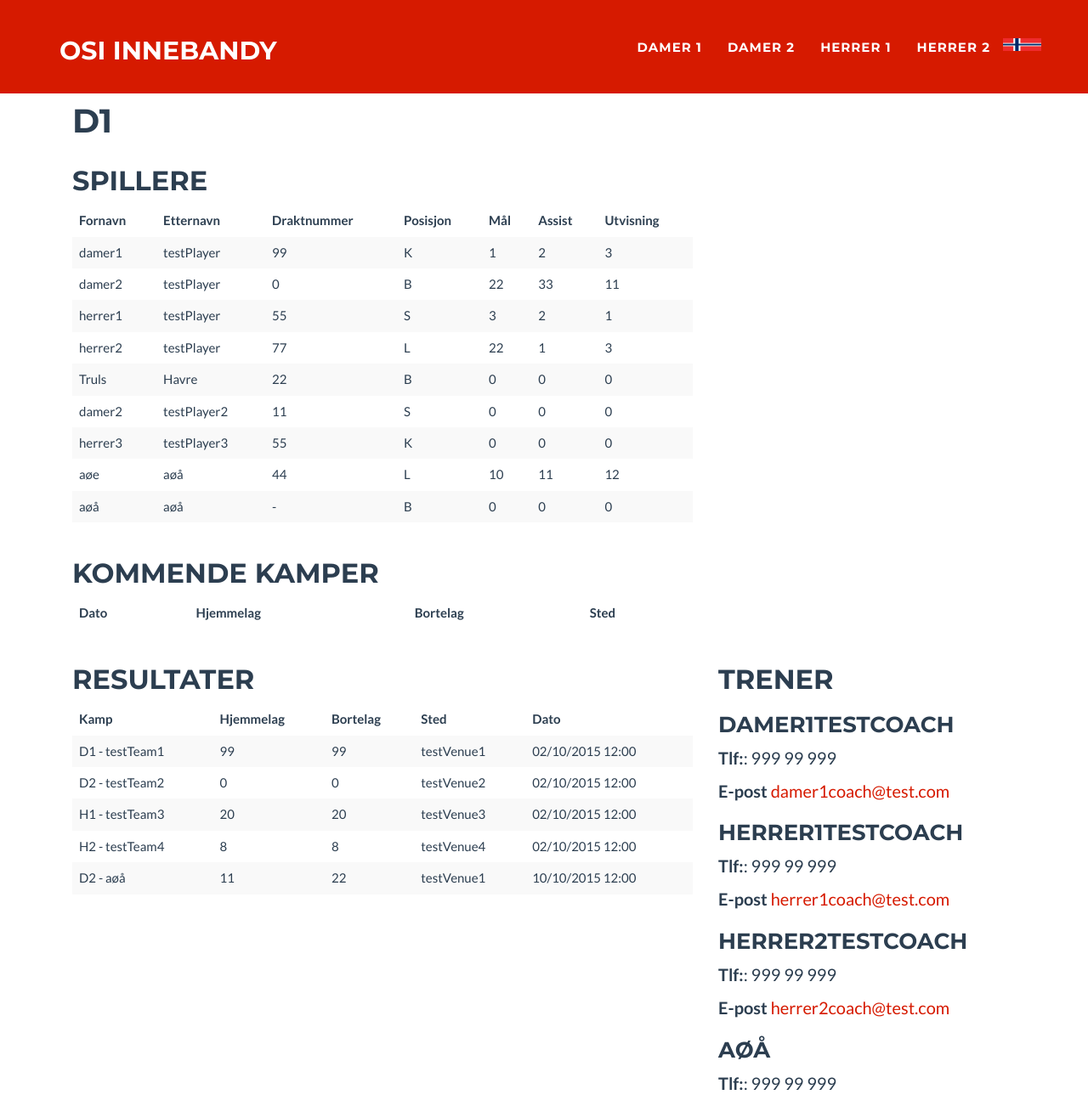
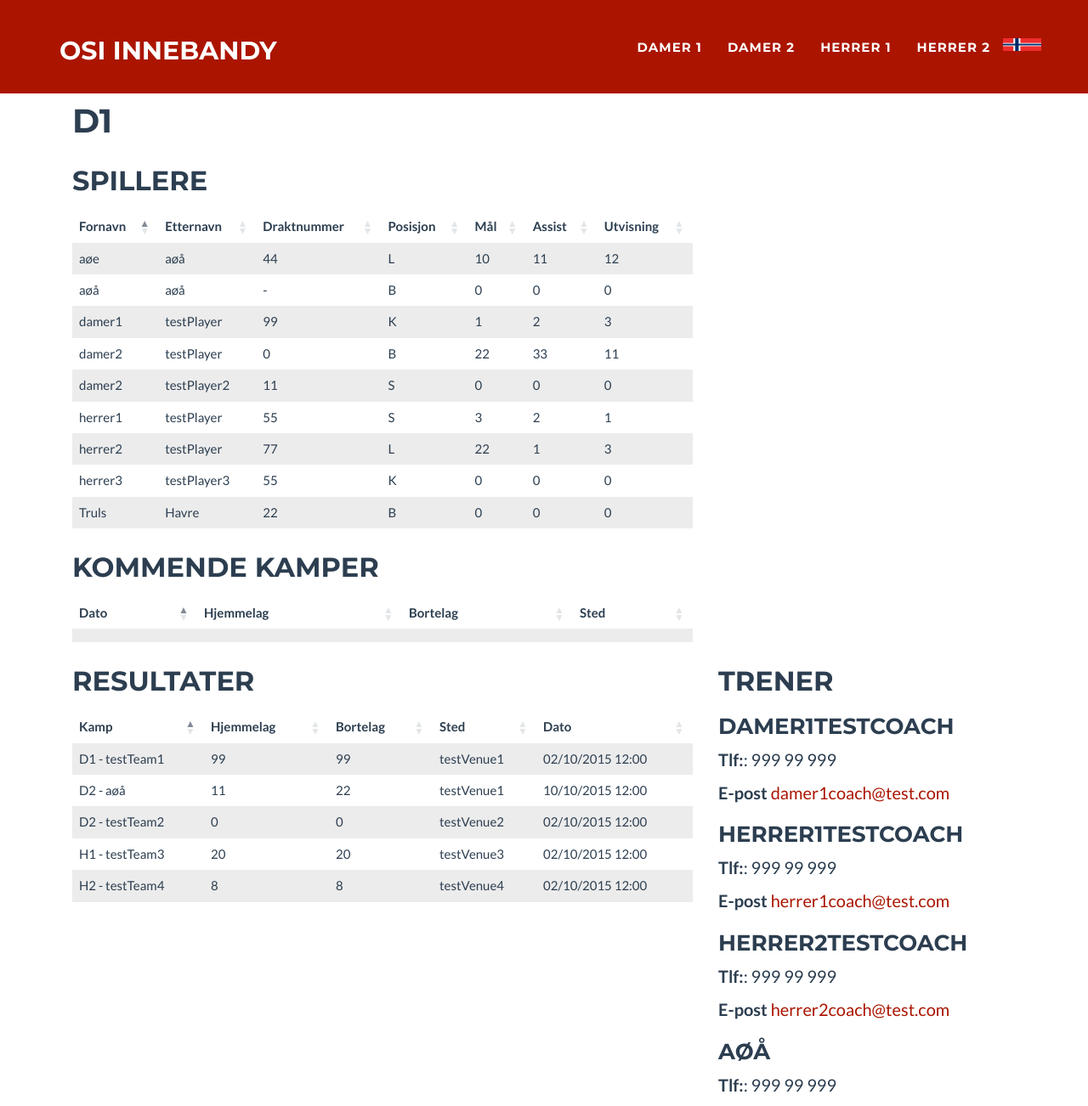
Before and after one commit to Kiiwi/OSI-website, a Django app: template data/templates/d1.html in a window 1280 px wide. Shown: the top 1302 px of the page at 85% size. Run offline with Django 3.2, Linux system fonts and the light colour scheme; the template is opened without the code that fills it: values that come from a table or form of the project are taken from there, others are empty; data comes from the database, SQL or seed files in the repository; parts of the project's set-up code (start-up, migrations or seed data) failed here and were passed over; some libraries are stand-ins or nearby versions.

Commit message:
Added sorting to tables

```diff
--- a/OSI/static/css/main.css
+++ b/OSI/static/css/main.css
@@ -22,7 +22,7 @@ a:focus,
 a:active,
 a.active {
     outline: 0;
-    color: #d61a00;
+    color: #AB1500;
 }
 
 h1,
@@ -181,7 +181,7 @@ section h2 {
 
 section.success {
     color: #fff;
-    background: #d61a00;
+    background: #AB1500;
 }
 
 section.success a,
@@ -467,7 +467,7 @@ footer .footer-below {
 }
 
 .navbar-default {
-    background-color: #D61A00;
+    background-color: #AB1500;
 }
 
 .above-footer {
--- a/data/templates/base.html
+++ b/data/templates/base.html
@@ -41,6 +41,8 @@
     <!-- Custom CSS -->
     <link href="{% static 'css/main.css' %}" rel="stylesheet">
     <link href="{% static 'css/responsiveslides.css' %}" rel="stylesheet">
+    <link href="https://cdn.datatables.net/plug-ins/1.10.7/integration/bootstrap/3/dataTables.bootstrap.css"
+          rel="stylesheet"/>
 
     <!-- Custom Fonts -->
     <link href="{% static 'font-awesome/css/font-awesome.min.css' %}" rel="stylesheet" type="text/css">
@@ -207,6 +209,8 @@
 <script src="{% static 'js/classie.js' %}"></script>
 <script src="{% static 'js/cbpAnimatedHeader.js' %}"></script>
 <script src="{% static 'js/responsiveslides.min.js' %}"></script>
+<script src="https://cdn.datatables.net/1.10.7/js/jquery.dataTables.min.js"></script>
+<script src="https://cdn.datatables.net/plug-ins/1.10.7/integration/bootstrap/3/dataTables.bootstrap.js"></script>
 
 <!-- Custom Theme JavaScript -->
 <script src="{% static 'js/main.js' %}"></script>
@@ -238,6 +242,19 @@
         }     // Function: After callback
     });
 </script>
+<script>
+    $(document).ready(function () {
+        $('.table').DataTable({
+            "paging": false,
+            "ordering": true,
+            "info": false,
+            "searching": false,
+            "language": {
+                "emptyTable": " "
+            }
+        });
+    });
+</script>
 
 </body>
 
--- a/data/templates/team_base.html
+++ b/data/templates/team_base.html
@@ -18,7 +18,7 @@
             <h2>{% trans 'Spillere' %}</h2>
 
             <div class="table-responsive">
-                <table class="table table-striped">
+                <table id="sort" class="table table-striped">
                     <thead>
                     <tr>
                         <th>{% trans 'Fornavn' %}</th>
@@ -58,7 +58,7 @@
             <h2>{% trans 'Kommende kamper' %}</h2>
 
             <div class="table-responsive">
-                <table class="table table-striped">
+                <table id="sort" class="table table-striped">
                     <thead>
                     <tr>
                         <th>{% trans 'Dato' %}</th>
@@ -90,7 +90,7 @@
             <h2>{% trans 'Resultater' %}</h2>
 
             <div class="table-responsive">
-                <table class="table table-striped">
+                <table id="sort" class="table table-striped">
                     <thead>
                     <tr>
                         <th>{% trans 'Kamp' %}</th>
@@ -123,9 +123,15 @@
 
                     <p><strong>{% trans 'Tlf' %}:</strong>: {{ coach.phone }}</p>
 
-                    <p><strong>{% trans 'E-post' %}</strong> <a href="mailto:{{ coach.email }}">{{ coach.email }}</a></p>
+                    <p><strong>{% trans 'E-post' %}</strong> <a href="mailto:{{ coach.email }}">{{ coach.email }}</a>
+                    </p>
                 </div>
             {% endfor %}
         </div>
     </div>
+    <script>
+        $(document).ready(function () {
+            $('.table').dataTable();
+        });
+    </script>
 {% endblock %}
```
Also changed, not shown: OSI/settings.py (+5 -5 lines), data/templates/index.html (+16 -10 lines), OSI/static/img/slider1_eng.png (added), OSI/static/img/slider1_nor.png (added), OSI/static/img/slider2_eng.png (added), OSI/static/img/slider2_nor.png (added), conf/locale/en/LC_MESSAGES/django.po, conf/locale/nb/LC_MESSAGES/django.po, 2 other files.
